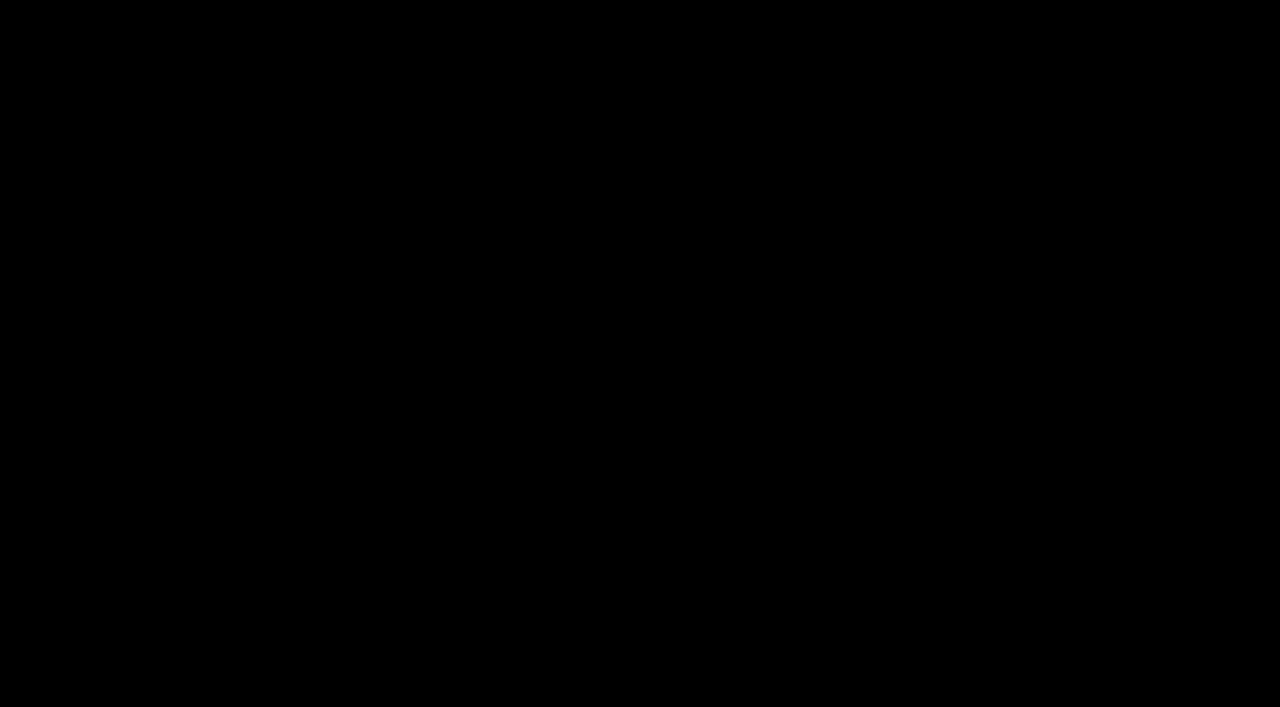
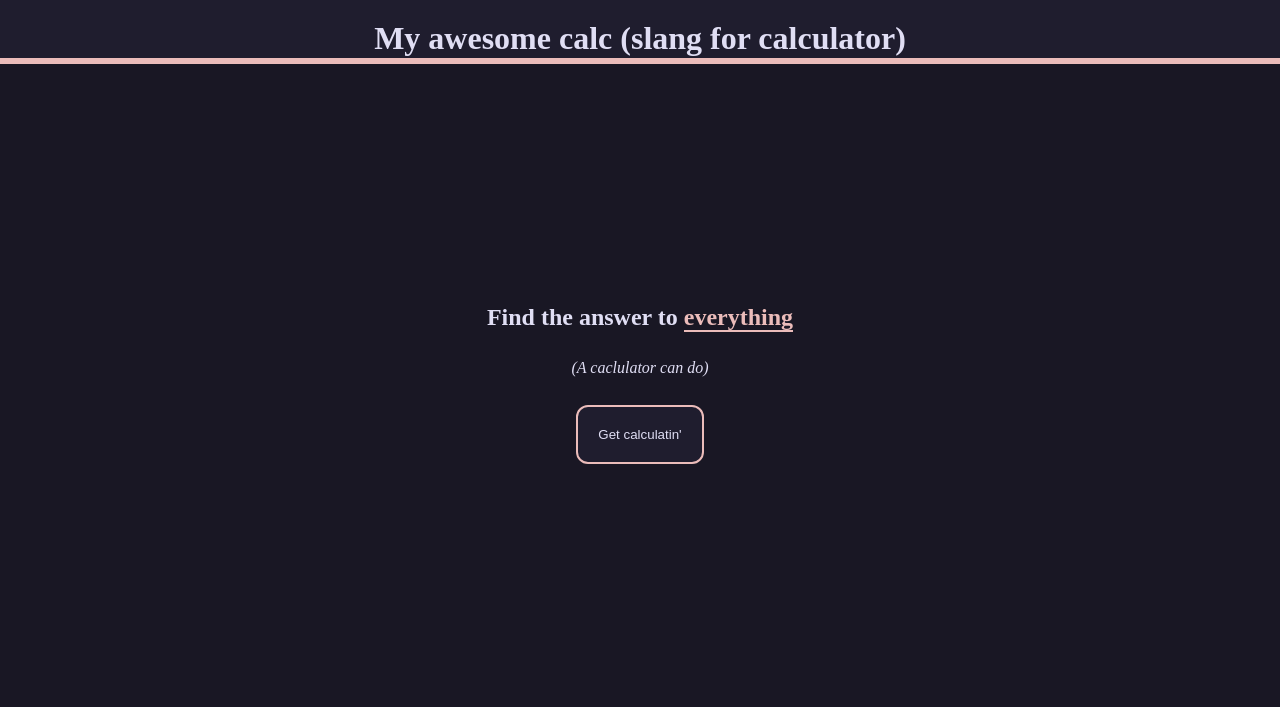
Before and after one commit to Levi-F06/calc, a plain HTML site: page index.html in a window 1280 px wide. Drawn offline with Linux system fonts and the light colour scheme.

Commit message:
:sparkles: Add intro page

```diff
--- a/calc.js
+++ b/calc.js
@@ -1 +1,12 @@
-console.log("Hello world");
+
+const startBtn = document.querySelector("#startBtn");
+
+startBtn.addEventListener("click", () => {
+  startBtn.parentElement.classList.add("dissapear");
+  setTimeout(showCalc, 1000);
+})
+
+function showCalc() {
+  startBtn.parentElement.innerHTML = "";
+  alert("Caclulator would be shown here");
+}
--- a/index.html
+++ b/index.html
@@ -7,6 +7,16 @@
   <link rel="stylesheet" href="./main.css">
 </head>
 <body>
+  <header>
+    <h1>My awesome calc (slang for calculator)</h1>
+  </header>
+  <main>
+    <div id="intro">
+      <h2>Find the answer to <span id="everything">everything</span></h2>
+      <p><em>(A caclulator can do)</em></p>
+      <button id="startBtn">Get calculatin'</button>
+    </div>
+  </main>
   <script src="./calc.js"></script>
 </body>
 </html>
--- a/main.css
+++ b/main.css
@@ -1,3 +1,77 @@
+* {
+  box-sizing: border-box;
+  margin: 0;
+  padding: 0;
+}
+
 body {
-  background-color: black;
+  background-color: #191724;
+  height: 80vh;
 }
+
+header {
+  background-color: #1f1d2e;
+  color: #e0def4;
+  height: 10%;
+  padding: 20px;
+  text-align: center;
+  border-bottom: 6px solid #ebbcba;
+}
+
+main {
+  padding: 50px;
+  color: #e0def4;
+  text-align: center;
+  height: 100%;
+  display: flex;
+  align-items: center;
+  justify-content: center;
+}
+
+#intro {
+  display: flex;
+  flex-direction: column;
+  align-items: center;
+  justify-content: center;
+  gap: 28px;
+}
+
+#everything {
+  color: #ebbcba;
+  font-weight: bolder;
+  border-bottom: 2px solid #ebbcba;
+}
+
+#startBtn {
+  padding: 20px;
+  background-color: #1f1d2e;
+  border: 2px solid #ebbcba;
+  border-radius: 12px;
+  color: #e0def4;
+  transition: all .2s;
+}
+
+#startBtn:hover {
+  padding: 24px;
+  background-color: #191724;
+  cursor: pointer;
+  transition: all .2s;
+}
+
+#startBtn:active {
+  background-color: #e0def4;
+  transition: all .2s;
+}
+
+@keyframes slideAway {
+  0% {margin-bottom: 0; margin-top: 0;}
+  25% {margin-bottom: 25vh; margin-top: 0;}
+  100% {margin-bottom: 0; margin-top: 150vh; display: none;}
+}
+
+.dissapear {
+  animation-name: slideAway;
+  animation-duration: 1s;
+  pointer-events: none;
+  animation-timing-function: ease-out;
+}
```
